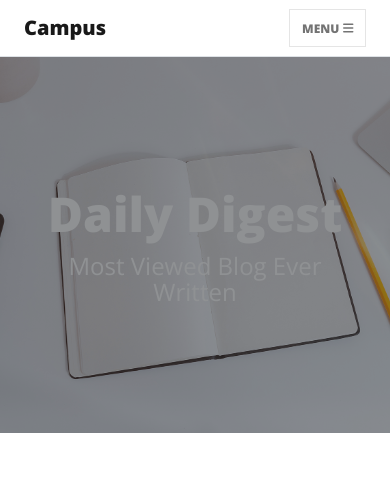
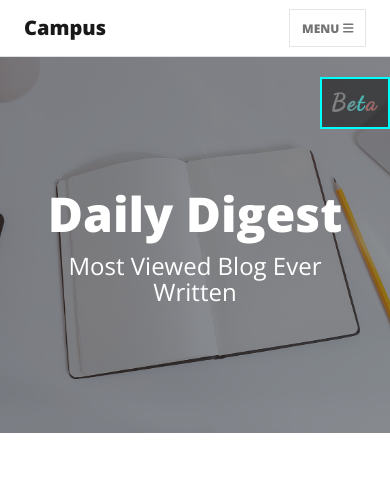
Before and after one commit to hwandev12/portfolio-code-out, a Django app: page / in a window 390 px wide. Shown: the top 501 px of the page. Run offline with Django 4.2, Linux system fonts and the light colour scheme; data comes from the database, SQL or seed files in the repository; some libraries are stand-ins or nearby versions.

Commit message:
update template home

```diff
--- a/templates/includes/navigation.html
+++ b/templates/includes/navigation.html
@@ -29,7 +29,7 @@
 <!-- Core theme CSS (includes Bootstrap)-->
 <link href="{% static 'css/styles.css' %}" rel="stylesheet" />
 <!-- Navigation-->
-<nav class="navbar navbar-expand-lg navbar-light" id="mainNav">
+<nav style="z-index: 1 !important;" class="navbar navbar-expand-lg navbar-light" id="mainNav">
   <div class="container px-4 px-lg-5 nav">
     <a class="navbar-brand" href="{% url 'blog:home' %}">Campus</a>
     <button
--- a/templates/pages/home.html
+++ b/templates/pages/home.html
@@ -1,6 +1,7 @@
 {% extends 'layouts/base.html' %} {% block title %}base page{% endblock title %}
 {% block content %} {% load static %}
 <style>
+  @import url('https://fonts.googleapis.com/css2?family=Dancing+Script&display=swap');
   * {
     padding: 0;
     margin: 0
@@ -89,6 +90,46 @@ body {
 .overflow {
   overflow-y: scroll !important;
 }
+@media(max-width: 900px) {
+  .beta {
+    top: 9.10% !important;
+    z-index: 3 !important;
+    /*width: 100%;*/
+    border: 2px solid aqua;
+    letter-spacing: 2px;
+  }
+}
+
+.beta span {
+   animation: beta_anime 2s linear infinite alternate;
+}
+
+.beta span:nth-child(1) {
+    animation-delay: 0.1s;
+    /*color: white !important;*/
+}
+.beta span:nth-child(2) {
+    animation-delay: 0.2s;
+    /*color: blue;*/
+}
+.beta span:nth-child(3) {
+    animation-delay: 0.3s;
+    /*color: yellow;*/
+}
+.beta span:nth-child(4) {
+    animation-delay: 0.4;
+    /*color: red;*/
+}
+
+
+@keyframes beta_anime {
+  50% {
+    color: red;
+  }
+  100% {
+    color: aqua;
+  }
+}
 </style>
 
 <div class="d-flex justify-content-center align-items-center loader">
@@ -98,14 +139,23 @@ body {
 {% for y in homeContents %}
 <header
   class="masthead"
-  style="background-image: url({{ y.blog_headingImage.url }})"
+  style="background-image: url({{ y.blog_headingImage.url }});"
 >
   <div class="container  px-4 px-lg-5">
     <div class="row gx-4 gx-lg-5 justify-content-center">
       <div class="col-md-10 col-lg-8 col-xl-7">
         <div class="site-heading">
-          <h1 style="color: white !important;">{{ y.blog_heading }}</h1>
-          <span class="subheading">{{ y.blog_subheading }}</span>
+          <h1 style="color: white !important; position: relative;">{{ y.blog_heading }}</h1>
+          <span class="subheading" style="position: relative;">{{ y.blog_subheading }}</span>
+          <h3 style="
+          position: fixed;
+          right: 0px !important;
+          top:50%;
+          background-color: rgba(0, 0, 0, 0.5);
+          padding: 10px;
+          border: 2px solid aqua;
+          font-family: 'Dancing Script', cursive;
+          " class="beta"><span>B</span><span>e</span><span>t</span><span>a</span></h3>
         </div>
       </div>
     </div>
```
